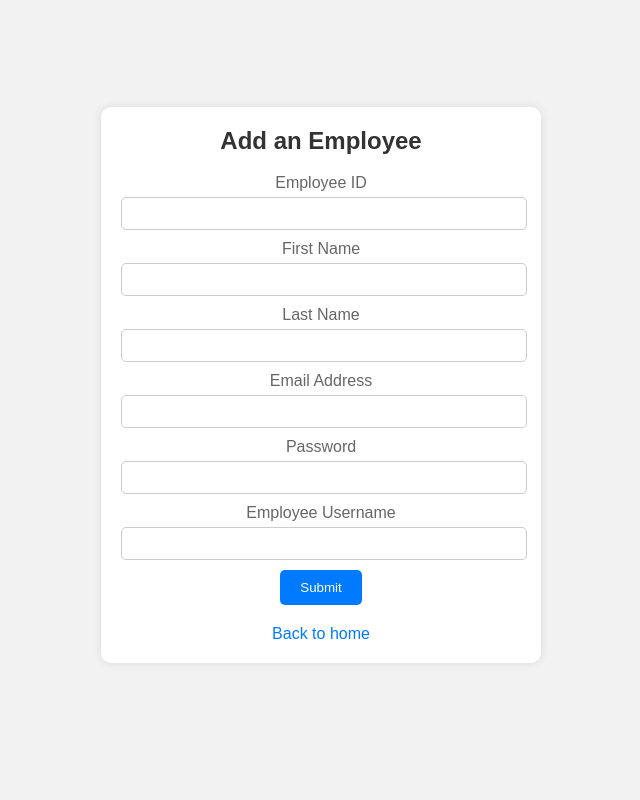
After one commit to kexV2/RobsRecords, a PHP site: page /CreateEmployee.php in a window 1280 px wide. The commit adds this page. Shown: the whole page, without its empty margins (319-959 px from the left). Run offline with PHP 8.4, Linux system fonts and the light colour scheme.

Commit message:
major upadtes

```diff
--- /dev/null
+++ b/CreateEmployee.php
@@ -0,0 +1,76 @@
+<?php
+// Database connection parameters
+$servername = "localhost";
+$username = "root";
+$password = "admin";
+$database = "robsrecords";
+
+// Create connection
+$conn = new PDO("mysql:host=$servername;dbname=$database", $username, $password);
+
+// Check connection
+if ($conn === false) {
+    die("Connection failed: " . $conn->connect_error);
+}
+
+if (isset($_POST['submit'])) {
+    try {
+        $new_employee = array(
+            "employeeID" => $_POST['employeeID'],
+            "firstname" => $_POST['firstname'],
+            "lastname" => $_POST['lastname'],
+            "email" => $_POST['email'],
+            "password" => $_POST['password'],
+            "employeeUsername" => $_POST['employeeUsername']
+        );
+
+        $columns = implode(", ", array_keys($new_employee));
+        $values = ":" . implode(", :", array_keys($new_employee));
+
+        $sql = "INSERT INTO employees ($columns) values ($values)";
+
+        $statement = $conn->prepare($sql);
+
+        // Bind values
+        foreach ($new_employee as $key => $value) {
+            $statement->bindValue(":$key", $value);
+        }
+
+        $statement->execute();
+
+        echo $new_employee['firstname']. ' successfully added';
+    } catch(PDOException $error) {
+        echo $sql . "<br>" . $error->getMessage();
+    }
+}
+?>
+<!DOCTYPE html>
+<html lang="en">
+<head>
+<meta charset="UTF-8">
+<meta name="viewport" content="width=device-width, initial-scale=1.0">
+<title>Add Employee</title>
+<link rel="stylesheet" href="assets/css/CreateEmployee.css">
+</head>
+<body>
+<div class="container">
+    <h2>Add an Employee</h2>
+    <form method="post">
+        <label for="employeeID">Employee ID</label>
+        <input type="text" name="employeeID" id="employeeID">
+        <label for="firstname">First Name</label>
+        <input type="text" name="firstname" id="firstname">
+        <label for="lastname">Last Name</label>
+        <input type="text" name="lastname" id="lastname">
+        <label for="email">Email Address</label>
+        <input type="text" name="email" id="email">
+        <label for="password">Password</label>
+        <input type="password" name="password" id="password">
+        <label for="employeeUsername">Employee Username</label>
+        <input type="text" name="employeeUsername" id="employeeUsername">
+        <input type="submit" name="submit" value="Submit">
+    </form>
+    <a href="dashboard.html">Back to home</a>
+</div>
+</body>
+</html>
--- /dev/null
+++ b/assets/css/CreateEmployee.css
@@ -0,0 +1,68 @@
+/* styles.css */
+body {
+    font-family: Arial, sans-serif;
+    margin: 0;
+    padding: 0;
+    background-color: #f2f2f2;
+    display: flex;
+    justify-content: center;
+    align-items: center;
+    height: 100vh;
+}
+
+.container {
+    background-color: #fff;
+    border-radius: 10px;
+    box-shadow: 0px 0px 10px rgba(0, 0, 0, 0.1);
+    padding: 20px;
+    text-align: center;
+    width: 400px;
+    margin-bottom: 30px; /* Increased spacing between boxes */
+}
+
+h2 {
+    margin-top: 0;
+    color: #333;
+}
+
+form {
+    margin-bottom: 20px;
+}
+
+label {
+    display: block;
+    margin-bottom: 5px;
+    color: #666;
+}
+
+input[type="text"],
+input[type="password"] {
+    width: calc(100% - 12px);
+    padding: 8px;
+    margin-bottom: 10px;
+    border: 1px solid #ccc;
+    border-radius: 5px;
+}
+
+input[type="submit"] {
+    background-color: #007bff;
+    color: #fff;
+    padding: 10px 20px;
+    border: none;
+    border-radius: 5px;
+    cursor: pointer;
+    transition: background-color 0.3s ease;
+}
+
+input[type="submit"]:hover {
+    background-color: #0056b3;
+}
+
+a {
+    color: #007bff;
+    text-decoration: none;
+}
+
+a:hover {
+    text-decoration: underline;
+}
--- a/assets/css/login.css
+++ b/assets/css/login.css
@@ -1,4 +1,4 @@
-	/* Coded with love by Mutiullah Samim */
+/* Coded with love by Mutiullah Samim */
     body,
     html {
         margin: 0;
--- a/config.php
+++ b/config.php
@@ -2,7 +2,7 @@
 $host = 'localhost'; // Your database host
 $dbname = 'RobsRecords'; // Your database name
 $username = 'root'; // Your database username
-$password = 'sqlisgay1'; // Your database password
+$password = 'admin'; // Your database password
 
 $options = array(
     PDO::ATTR_ERRMODE => PDO::ERRMODE_EXCEPTION
--- a/product.php
+++ b/product.php
@@ -6,7 +6,7 @@ class Product {
         // Create connection
         $servername = "localhost"; // Change this if your MySQL server is hosted elsewhere
         $username = "root"; // Your MySQL username
-        $password = "sqlisgay1"; // Your MySQL password
+        $password = "admin"; // Your MySQL password
         $dbname = "robsrecords"; // Your database name
 
         $this->conn = new mysqli($servername, $username, $password, $database);
```
Also changed, not shown: DeleteEmployee.php (added, +73 -0 lines), EditEmployee.php (added, +52 -0 lines), EmployeeDashboard.php (added, +10 -0 lines), assets/css/EditEmployee.css (added, +45 -0 lines), assets/css/dashboard.css (added, +48 -0 lines), dashboard.html (added, +33 -0 lines), index.php (+16 -10 lines), login.php (+22 -13 lines), update-single.php (added, +74 -0 lines), assets/img/hero-img.png (deleted).
